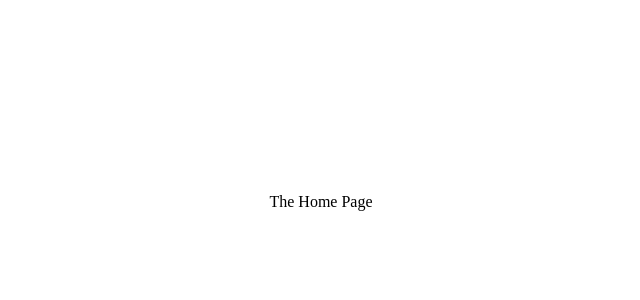
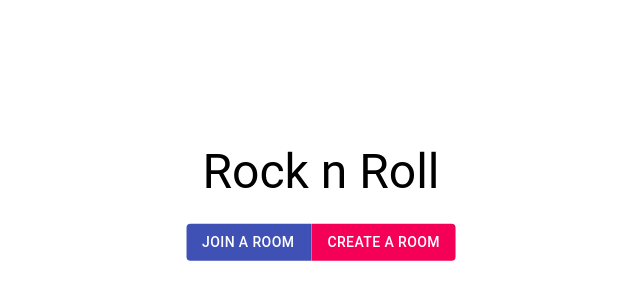
Before and after one commit to anonshubh/music-controller, a React (Create React App) app in the folder react-client/: page / in a window 1280 px wide. Shown: the part 198-498 px from the top of the page, without its empty margins (319-959 px from the left). Built offline with nearby package versions, Linux system fonts and the light colour scheme.

Commit message:
Added renderHomePage Method

```diff
--- a/react-client/src/components/HomePage.js
+++ b/react-client/src/components/HomePage.js
@@ -1,5 +1,7 @@
 import React, { Component } from 'react';
 import { BrowserRouter as Router, Switch, Route, Link, Redirect } from 'react-router-dom';
+
+import {Grid,Button,ButtonGroup,Typography} from '@material-ui/core';
 
 import CreateRoomPage from './CreateRoomPage'
 import RoomJoinPage from './RoomJoinPage'
@@ -10,11 +12,30 @@
         super(props);
         this.state = {}
     }
+
+    renderHomePage(){
+        return (
+            <Grid container spacing={3}>
+                <Grid item xs={12} align='center'>
+                    <Typography variant="h3" component="h3">Rock n Roll</Typography>
+                </Grid>
+                <Grid item xs={12} align='center'>
+                    <ButtonGroup disableElevation variant="contained" color="primary">
+                        <Button color='primary' to='/join' component={Link}>Join a Room</Button>
+                        <Button color='secondary' to='/create' component={Link}>Create a Room</Button>
+                    </ButtonGroup>
+                </Grid>
+            </Grid>
+        );
+    }
+
     render() {
         return (
             <Router>
                 <Switch>
-                    <Route exact path='/'><p>The Home Page</p></Route>
+                    <Route exact path='/'>
+                        {this.renderHomePage()}
+                    </Route>
                     <Route path='/join' component={RoomJoinPage} />
                     <Route path='/create' component={CreateRoomPage} />
                     <Route path='/room/:roomCode' component={Room} />
```
Also changed, not shown: 1 other file (tests, documents, lock files or other folders).
